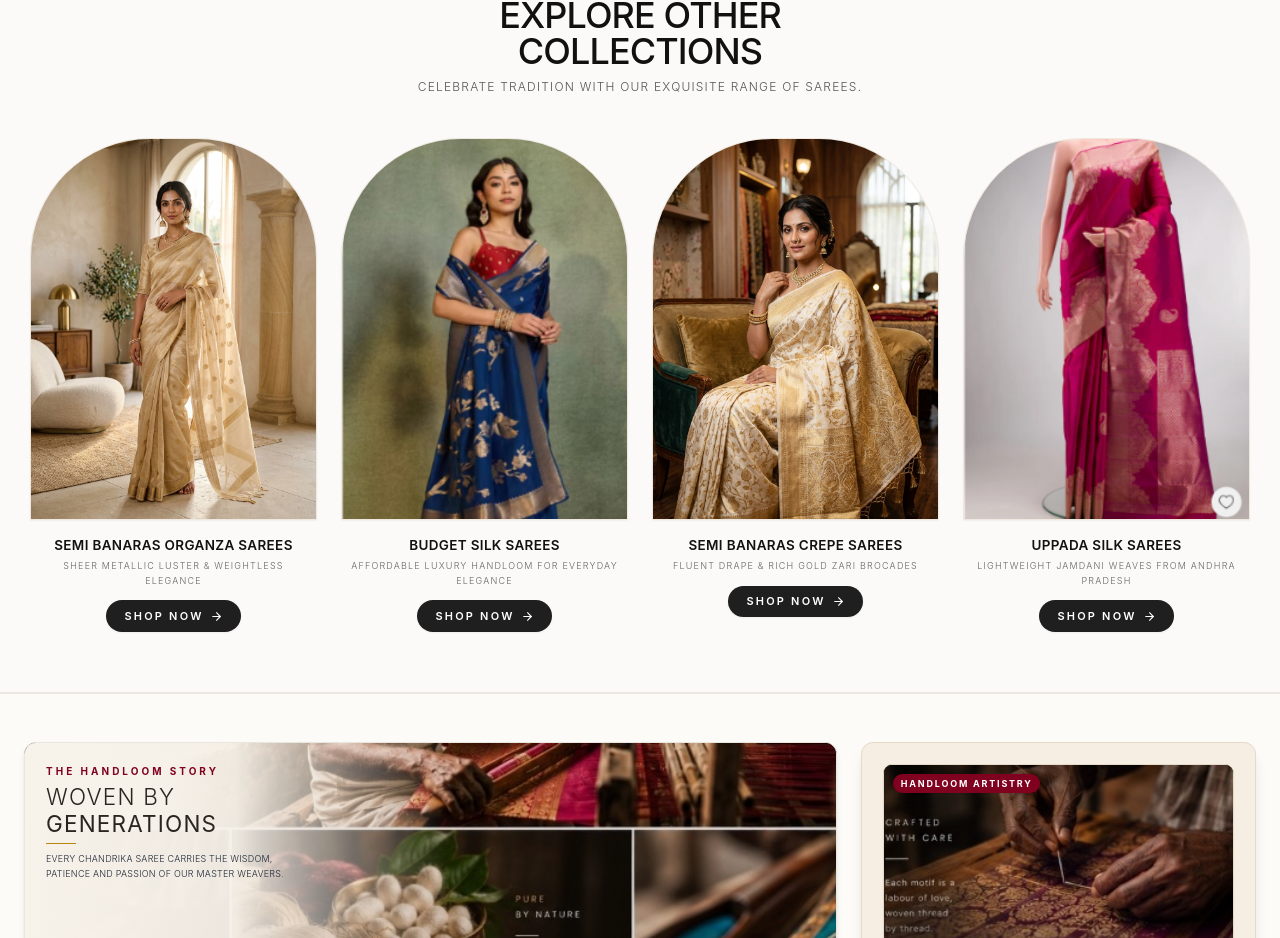
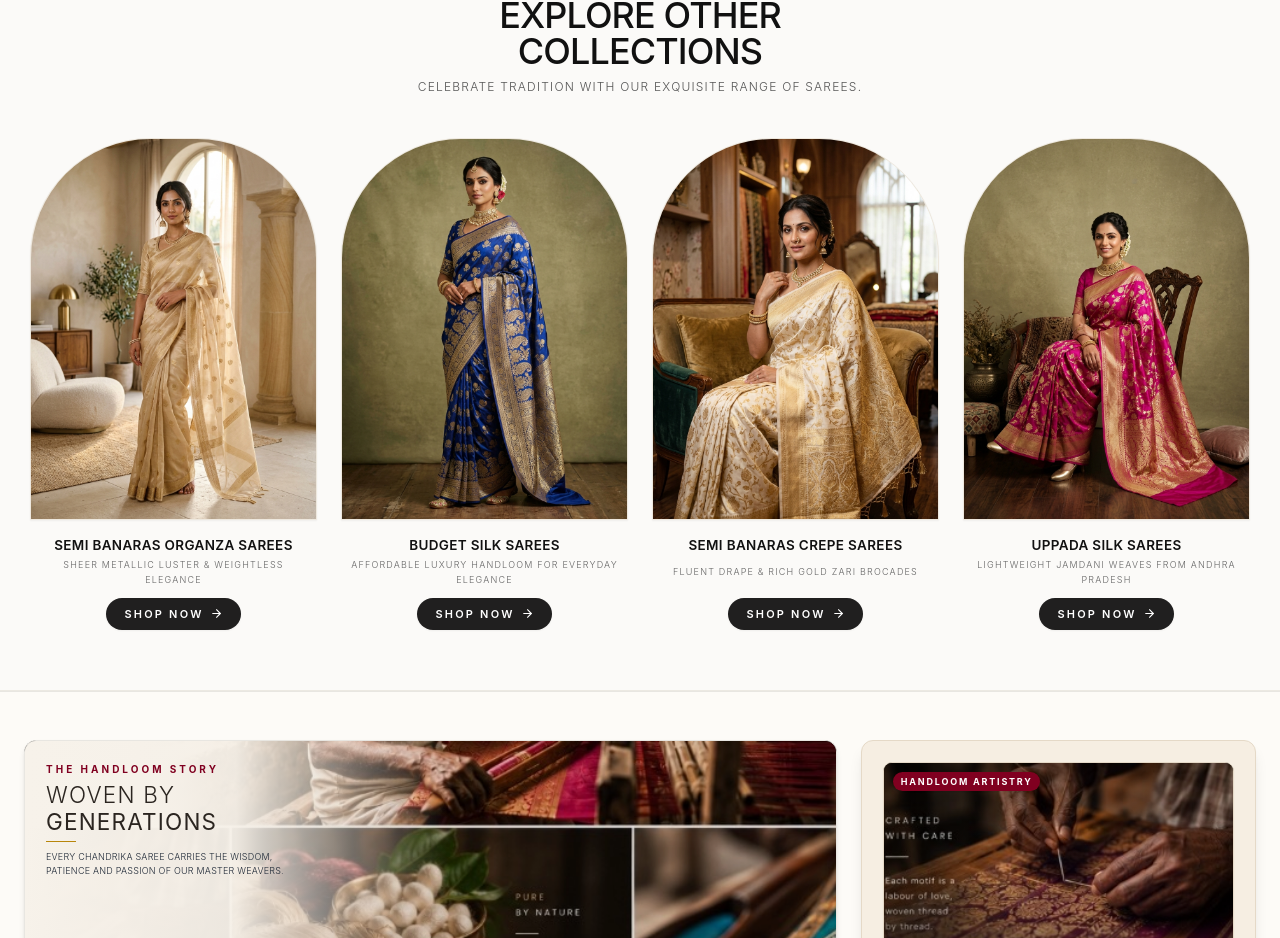
Before and after one commit to janagamsathwikpatel-art/chandrika-bridal-site, a Next.js app: page / in a window 1280 px wide. Shown: the part 2414-3352 px from the top of the page. Built offline with nearby package versions, Linux system fonts and the light colour scheme.

Commit message:
feat: align Shop Now buttons in single horizontal line and upgrade collection saree images to HD

```diff
--- a/src/components/SareeCollection.tsx
+++ b/src/components/SareeCollection.tsx
@@ -24,7 +24,7 @@ const OTHER_COLLECTIONS: ArchCollectionCard[] = [
     id: "col-02",
     title: "Budget Silk Sarees",
     subtitle: "Affordable luxury handloom for everyday elegance",
-    image: "/images/fav-blue-woven.png",
+    image: "/images/blue-woven-pure-silk-saree.jpg",
     categoryTag: "READYMADES",
   },
   {
@@ -38,7 +38,7 @@ const OTHER_COLLECTIONS: ArchCollectionCard[] = [
     id: "col-04",
     title: "Uppada Silk Sarees",
     subtitle: "Lightweight Jamdani weaves from Andhra Pradesh",
-    image: "/images/kanjivaram-pink-pure-silk.png",
+    image: "/images/magenta-pink-woven-silk-saree.jpg",
     categoryTag: "KANCHIPURAM",
   },
 ];
@@ -66,7 +66,7 @@ export default function SareeCollection({
     <section id="sarees" className="w-full bg-[#fbfaf8] py-14 md:py-20 px-4 md:px-10 relative scroll-mt-20 border-b border-[#ece9e2]">
       <div className="max-w-[1440px] mx-auto relative">
 
-        {/* ── Section Header matching User Request ── */}
+        {/* ── Section Header ── */}
         <div className="mb-10 md:mb-14 text-center max-w-2xl mx-auto">
           <h2 className="text-3xl md:text-4xl lg:text-5xl font-serif text-[#111111] tracking-tight leading-tight mb-3">
             Explore Other Collections
@@ -76,16 +76,16 @@ export default function SareeCollection({
           </p>
         </div>
 
-        {/* ── 4 Arch-Window Cards Grid matching Pothys Style ── */}
-        <div className="grid grid-cols-1 sm:grid-cols-2 lg:grid-cols-4 gap-6 md:gap-8">
+        {/* ── 4 Arch-Window Cards Grid (Aligned Shop Now Buttons & HD Images) ── */}
+        <div className="grid grid-cols-1 sm:grid-cols-2 lg:grid-cols-4 gap-6 md:gap-8 items-stretch">
           {OTHER_COLLECTIONS.map((col) => (
             <div
               key={col.id}
               onClick={() => handleCollectionClick(col.categoryTag)}
-              className="cursor-pointer group flex flex-col items-center text-center transition-transform duration-300 hover:-translate-y-1.5"
+              className="cursor-pointer group flex flex-col items-center text-center h-full transition-transform duration-300 hover:-translate-y-1.5"
             >
-              {/* Arched Top Image Portal (rounded-t-[120px] Pothys Arch Frame) */}
-              <div className="relative aspect-[3/4] w-full rounded-t-[120px] overflow-hidden bg-[#f4f2ec] border border-[#eee8de] shadow-sm group-hover:shadow-xl transition-shadow duration-500">
+              {/* Arched Top Image Portal */}
+              <div className="relative aspect-[3/4] w-full rounded-t-[120px] overflow-hidden bg-[#f4f2ec] border border-[#eee8de] shadow-sm group-hover:shadow-xl transition-shadow duration-500 shrink-0">
                 <Image
                   src={col.image}
                   alt={col.title}
@@ -95,22 +95,24 @@ export default function SareeCollection({
                 />
               </div>
 
-              {/* Card Caption Details */}
-              <div className="mt-5 flex flex-col items-center px-2">
-                <h3 className="text-base md:text-lg font-serif font-semibold text-[#111111] tracking-wide leading-snug line-clamp-1 group-hover:text-[#8B0000] transition-colors">
-                  {col.title}
-                </h3>
-                <p className="text-xs text-[#666666] font-light leading-relaxed mt-1 mb-4 line-clamp-2">
-                  {col.subtitle}
-                </p>
+              {/* Card Caption Details with Equalized Subtitle Height & Bottom Aligned Button */}
+              <div className="mt-5 flex-1 flex flex-col items-center justify-between w-full px-2">
+                <div className="flex flex-col items-center">
+                  <h3 className="text-base md:text-lg font-serif font-semibold text-[#111111] tracking-wide leading-snug line-clamp-1 group-hover:text-[#8B0000] transition-colors">
+                    {col.title}
+                  </h3>
+                  <p className="text-xs text-[#666666] font-light leading-relaxed mt-1 mb-4 h-9 flex items-center justify-center text-center line-clamp-2">
+                    {col.subtitle}
+                  </p>
+                </div>
 
-                {/* Shop Now Action Button */}
+                {/* Shop Now Action Button - Aligned in a Straight Line Across All Cards */}
                 <button
                   onClick={(e) => {
                     e.stopPropagation();
                     handleCollectionClick(col.categoryTag);
                   }}
-                  className="px-6 py-2.5 bg-[#201f1f] group-hover:bg-[#8B0000] text-white text-[11px] font-semibold tracking-[0.2em] uppercase rounded-full transition-all duration-300 shadow-sm hover:shadow flex items-center gap-2"
+                  className="px-6 py-2.5 bg-[#201f1f] group-hover:bg-[#8B0000] text-white text-[11px] font-semibold tracking-[0.2em] uppercase rounded-full transition-all duration-300 shadow-sm hover:shadow flex items-center gap-2 mt-auto"
                 >
                   <span>Shop Now</span>
                   <ArrowRight size={13} className="group-hover:translate-x-0.5 transition-transform" />
```
